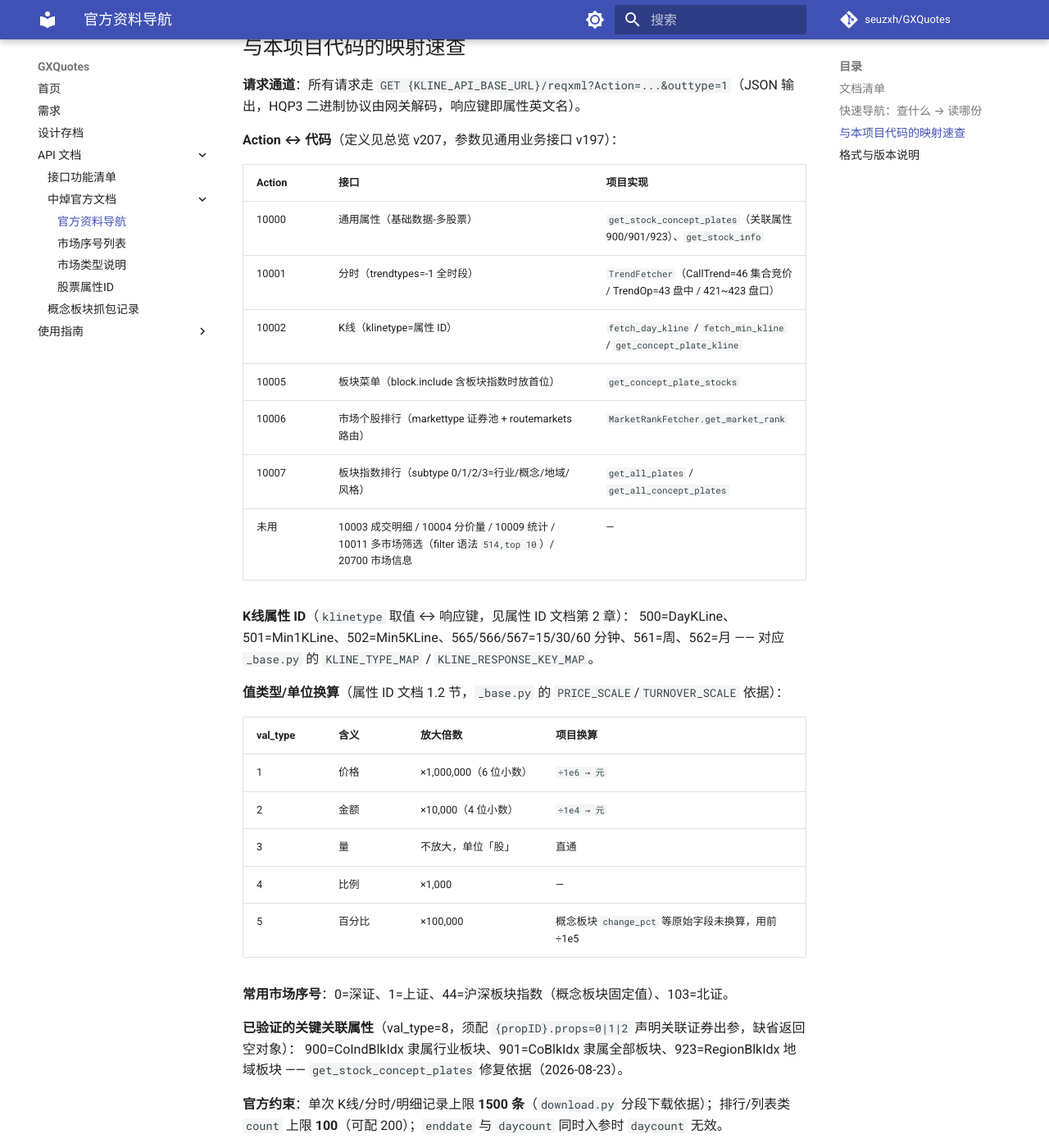
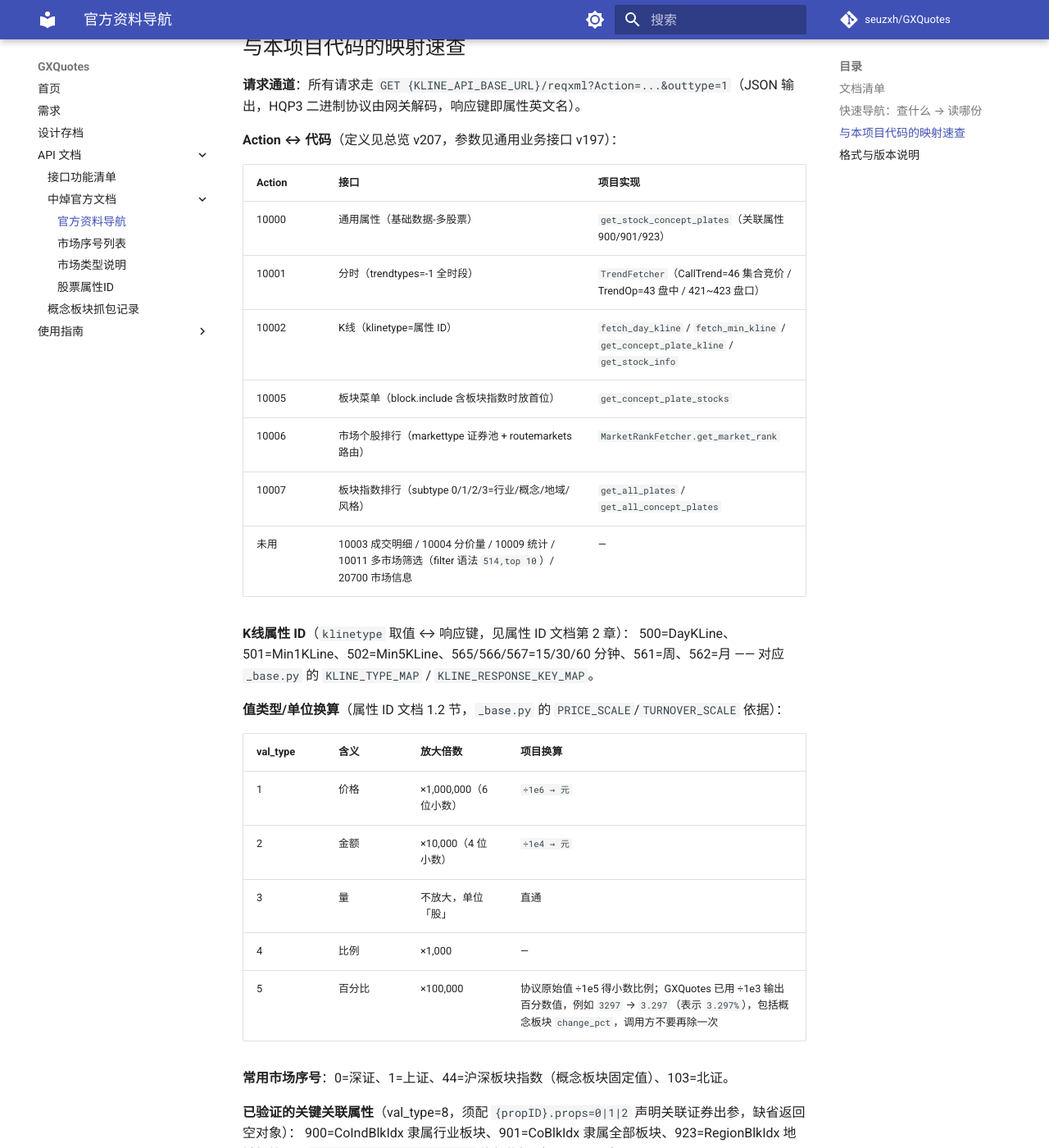
Before and after one commit to seuzxh/GXQuotes, an MkDocs documentation site: the page built from docs/API/中焯官方文档/README.md, in a window 1280 px wide and 1400 px high, scrolled down 1334 px. Shown: the whole window at 82% size. Built offline with MkDocs 1.6.1 and Material for MkDocs 9.7.7, drawn with Linux system fonts in a browser that asks for light colours; comment, search, counter and statistics services are not loaded.

Commit message:
docs: 修正行情接口索引的 Action 和百分比口径

```diff
--- a/docs/API/中焯官方文档/README.md
+++ b/docs/API/中焯官方文档/README.md
@@ -35,9 +35,9 @@
 
 | Action | 接口 | 项目实现 |
 |---|---|---|
-| 10000 | 通用属性（基础数据-多股票） | `get_stock_concept_plates`（关联属性 900/901/923）、`get_stock_info` |
+| 10000 | 通用属性（基础数据-多股票） | `get_stock_concept_plates`（关联属性 900/901/923） |
 | 10001 | 分时（trendtypes=-1 全时段） | `TrendFetcher`（CallTrend=46 集合竞价 / TrendOp=43 盘中 / 421~423 盘口） |
-| 10002 | K线（klinetype=属性 ID） | `fetch_day_kline` / `fetch_min_kline` / `get_concept_plate_kline` |
+| 10002 | K线（klinetype=属性 ID） | `fetch_day_kline` / `fetch_min_kline` / `get_concept_plate_kline` / `get_stock_info` |
 | 10005 | 板块菜单（block.include 含板块指数时放首位） | `get_concept_plate_stocks` |
 | 10006 | 市场个股排行（markettype 证券池 + routemarkets 路由） | `MarketRankFetcher.get_market_rank` |
 | 10007 | 板块指数排行（subtype 0/1/2/3=行业/概念/地域/风格） | `get_all_plates` / `get_all_concept_plates` |
@@ -54,7 +54,7 @@
 | 2 | 金额 | ×10,000（4 位小数） | `÷1e4 → 元` |
 | 3 | 量 | 不放大，单位「股」 | 直通 |
 | 4 | 比例 | ×1,000 | — |
-| 5 | 百分比 | ×100,000 | 概念板块 `change_pct` 等原始字段未换算，用前 ÷1e5 |
+| 5 | 百分比 | ×100,000 | 协议原始值 ÷1e5 得小数比例；GXQuotes 已用 ÷1e3 输出百分数值，例如 `3297` → `3.297`（表示 `3.297%`），包括概念板块 `change_pct`，调用方不要再除一次 |
 
 **常用市场序号**：0=深证、1=上证、44=沪深板块指数（概念板块固定值）、103=北证。
 
```
